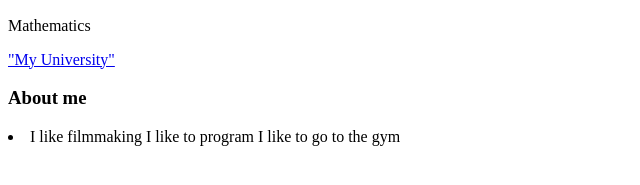
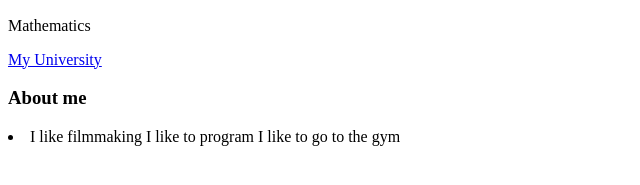
Before and after one commit to rodriguez143772/About-Me, a plain HTML site: page index.html in a window 1280 px wide. Shown: the part 195-380 px from the top of the page, 0-640 px from the left. Drawn offline with Linux system fonts and the light colour scheme.

Commit message:
Update index.html

```diff
--- a/index.html
+++ b/index.html
@@ -22,7 +22,7 @@
     Mathematics
   </p>
 
-  <a href=myUniversity.html>"My University"</a>
+  <a href=myUniversity.html>My University</a>
 
   <h3>
     About me
```
